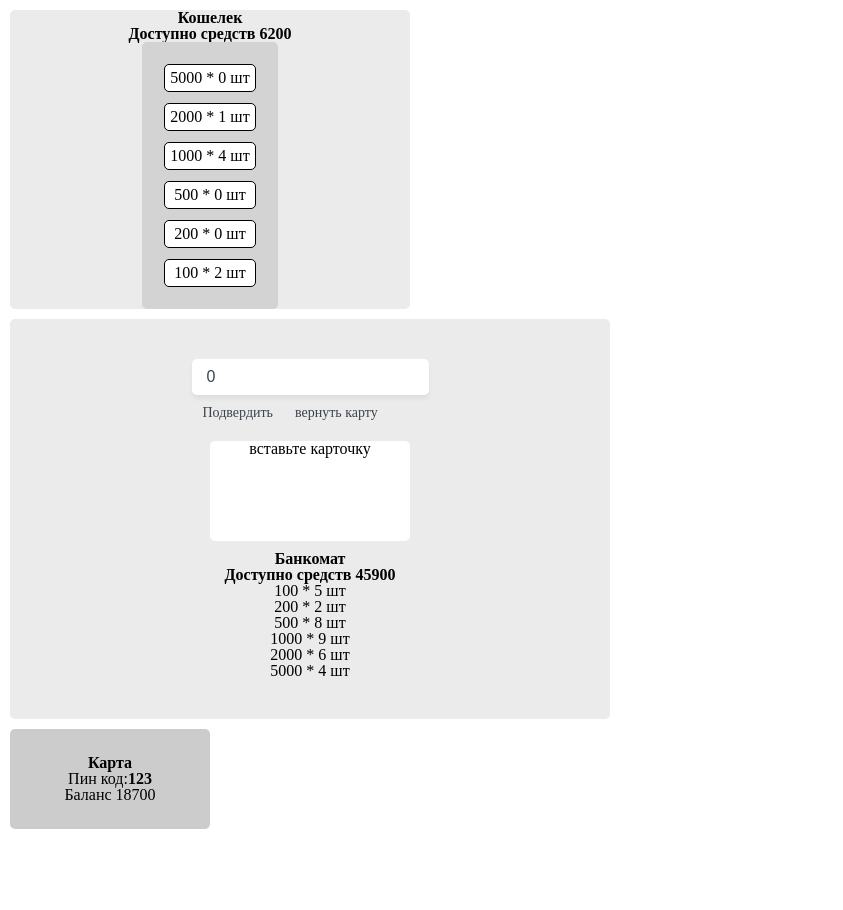
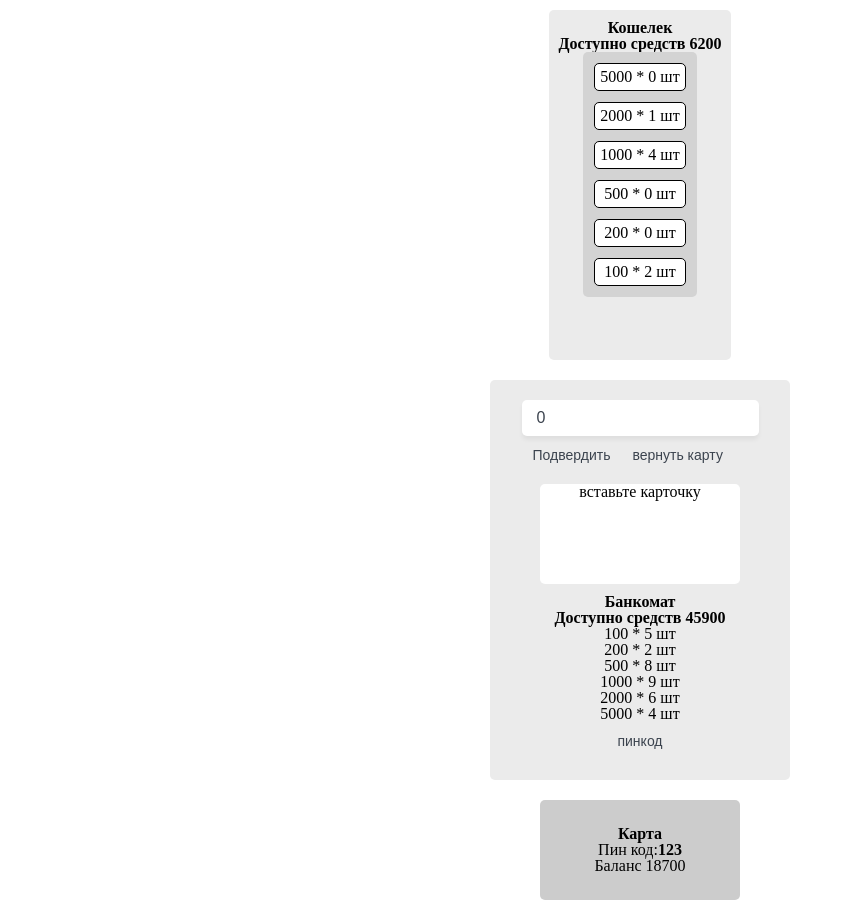
Before and after one commit to Zorotk/Bancomat, a React (Create React App) app: page / in a window 1280 px wide. Shown: the whole page, without its empty margins (0-843 px from the left). Before the commit the page ends 839 px from the top, so only its background shows below. Built offline with nearby package versions, Linux system fonts and the light colour scheme.

Commit message:
refactoring

```diff
--- a/src/Main.module.css
+++ b/src/Main.module.css
@@ -4,9 +4,15 @@
 }
 .root {
   position: relative;
+  min-height: 100vh;
+}
+@media (min-width: 777px) {
+  .root {
+    display: flex;
+    align-items: center;
+    flex-direction: column;
 
-
-  min-height: 100vh;
+  }
 }
 :root {
   --black: #3b434e;
--- a/src/components/BancCard/BankCard.module.css
+++ b/src/components/BancCard/BankCard.module.css
@@ -4,7 +4,7 @@
   align-items: center;
   flex-direction: column;
   margin: 10px;
-  min-width: 100px;
+  width: 100%;
   max-width: 200px;
   height: 100px;
   background-color: #cccccc;
--- a/src/components/Bancomat/Bancomat.tsx
+++ b/src/components/Bancomat/Bancomat.tsx
@@ -3,15 +3,14 @@ import BancomatState from "../../store/BancomatState";
 
 import Monitor from "../Monitor/Monitor";
 import styled from "./Bancomat.module.css";
-import {observer} from "mobx-react-lite";
+import { observer } from "mobx-react-lite";
+import {Button} from "../Button/Button";
 
 const Bancomat = observer(() => {
 
-
   return (
     <div className={styled.bancomat}>
-            <Monitor/>
-            <>
+      <Monitor />
       <h2>Банкомат</h2>
       <h2>Доступно средств {BancomatState.money}</h2>
       {Object.entries(BancomatState.limits).map(([value, count], i) => (
@@ -19,7 +18,7 @@ const Bancomat = observer(() => {
           {value} * {count} шт
         </div>
       ))}
-            </>
+      <Button onClick={BancomatState.setNotPinCode} types={'success'}>пинкод</Button>
     </div>
   );
 });
--- a/src/components/Button/Button.tsx
+++ b/src/components/Button/Button.tsx
@@ -1,22 +1,29 @@
 import styles from "./Button.module.css";
 
 import cn from "classnames";
-
+import { ButtonHTMLAttributes, DetailedHTMLProps } from "react";
+interface ButtonProps
+  extends DetailedHTMLProps<
+    ButtonHTMLAttributes<HTMLButtonElement>,
+    HTMLButtonElement
+  > {
+types:string
+}
 export const Button = ({
-  type,
+  types,
   children,
   className,
   ...props
-}: any): JSX.Element => {
+}: ButtonProps): JSX.Element => {
   return (
-    <div
+    <button
       className={cn(styles.button, className, {
-        [styles.primary]: type === "primary",
-        [styles.success]: type === "success",
+        [styles.primary]: types === "primary",
+        [styles.success]: types === "success",
       })}
       {...props}
     >
       {children}
-    </div>
+    </button>
   );
 };
--- a/src/components/Input/Input.tsx
+++ b/src/components/Input/Input.tsx
@@ -1,20 +1,17 @@
 import styles from "./Input.module.css";
 import cn from "classnames";
+import { DetailedHTMLProps, InputHTMLAttributes } from "react";
+interface InputProps extends DetailedHTMLProps<InputHTMLAttributes<HTMLInputElement>,HTMLInputElement>{
 
-export const Input = ({ className, error, ...props }: any): JSX.Element => {
+}
+export const Input = ({ className, ...props }: InputProps): JSX.Element => {
   return (
     <div className={cn(className, styles.inputWrapper)}>
       <input
-        className={cn(styles.input, {
-          [styles.error]: error,
-        })}
+        className={cn(styles.input)}
         {...props}
       />
-      {error && (
-        <span role="alert" className={styles.errorMessage}>
-          {error.message}
-        </span>
-      )}
+
     </div>
   );
 };
--- a/src/components/Monitor/Monitor.tsx
+++ b/src/components/Monitor/Monitor.tsx
@@ -1,4 +1,4 @@
-import React from "react";
+import React, { ChangeEvent } from "react";
 import bancomatStore from "../../store/BancomatState";
 import styled from "./Monitor.module.css";
 import {observer} from "mobx-react-lite";
@@ -13,14 +13,17 @@ const Monitor = observer(() => {
             <Input
               type="number"
               value={bancomatStore.inputValue}
-                        onChange={(e: any) =>
+              onChange={(e: ChangeEvent<HTMLInputElement>) =>
                 bancomatStore.setInputValue(Number(e.currentTarget.value))
               }
             />
-                    <Button type={"success"} onClick={bancomatStore.accessValue}>
+            <Button types={"success"} onClick={bancomatStore.accessValue} >
               Подвердить
             </Button>
-                    <Button type={"success"} onClick={() => bancomatStore.setAuth(false)}>
+            <Button
+              types={"success"}
+              onClick={() => bancomatStore.setAuth(false)}
+            >
               вернуть карту
             </Button>
           </div>
@@ -28,7 +31,7 @@ const Monitor = observer(() => {
           <Input
             type="number"
             value={bancomatStore.inputMoney}
-                    onChange={(e: any) =>
+            onChange={(e: ChangeEvent<HTMLInputElement>) =>
               bancomatStore.setMoney(Number(e.currentTarget.value))
             }
           />
@@ -38,17 +41,20 @@ const Monitor = observer(() => {
           <div className={styled.monitorPanel}>
             <Button
               onClick={() => bancomatStore.setMode("issue")}
-                        type={"primary"}
+              types={"primary"}
             >
               выдача наличных
             </Button>
             <Button
-                        type={"primary"}
+              types={"primary"}
               onClick={() => bancomatStore.setMode("introduction")}
             >
               внесение наличных
             </Button>
-                    <Button type={"primary"} onClick={() => bancomatStore.setAuth(false)}>
+            <Button
+              types={"primary"}
+              onClick={() => bancomatStore.setAuth(false)}
+            >
               вернуть карту
             </Button>
           </div>
--- a/src/components/Purse/Purse.module.css
+++ b/src/components/Purse/Purse.module.css
@@ -1,12 +1,13 @@
 .purse {
   display: flex;
-  justify-content: center;
   align-items: center;
   flex-direction: column;
   margin: 10px;
+  padding: 10px;
   max-width: 400px;
   background-color: var(--gray-light);
   text-align: center;
+  height: 350px;
 }
 .money {
   margin: 11px;
--- a/src/components/Purse/Purse.tsx
+++ b/src/components/Purse/Purse.tsx
@@ -2,6 +2,7 @@ import {DragDropContext, Draggable, Droppable} from "react-beautiful-dnd";
 import PurseState from "../../store/PurseState";
 import {observer} from "mobx-react-lite";
 import styled from "./Purse.module.css";
+import React from "react";
 
 const Purse = observer(() => {
     function handleOnDragEnd(result: any) {
@@ -11,6 +12,7 @@ const Purse = observer(() => {
         items.splice(result.destination.index, 0, reorderedItem);
         PurseState.setLimits(items);
     }
+
 
     return (
         <div className={styled.purse}>
@@ -24,8 +26,7 @@ const Purse = observer(() => {
                                 background: snapshot.isDraggingOver
                                     ? "lightgreen"
                                     : "lightgrey",
-                                minHeight: "150px",
-                                padding: "11px",
+
                             }}
                             {...provided.droppableProps}
                             ref={provided.innerRef}
--- a/src/store/BancomatState.ts
+++ b/src/store/BancomatState.ts
@@ -7,11 +7,10 @@ class BancomatState {
     pinCode = 123
     displayMessage = 'вставьте карточку'
     inputValue = 0
-    displayValue = ''
     auth = false
     isValidpinCode = false
     errorAuth = 0
-    limits: Record<number, number> = {5000: 4, 2000: 6, 1000: 9, 500: 8, 200: 2, 100: 5};
+    limits: Record<string, number> = {5000: 4, 2000: 6, 1000: 9, 500: 8, 200: 2, 100: 5};
     inputMoney = 0
 
     constructor() {
@@ -72,7 +71,6 @@ class BancomatState {
                     this.displayMessage = 'нет купюр такого формата в наличии'
                 }
             }
-
         }
         if (value === 'introduction') {
             // console.log(Object.assign({},...PurseState.limits.map(({value,count})=>{return {[value]:count}})))
@@ -85,7 +83,7 @@ class BancomatState {
                 CardState.setBalance(-this.inputMoney)
                 PurseState.subtractLimits(fn)
                 for (let key in fn) {
-                    this.limits[key as any] += fn[key]
+                    this.limits[+key] += fn[key]
                 }
                 this.displayMessage = `внесено ${this.inputMoney}, для продолжения Введите пин код`
                 this.isValidpinCode = false
@@ -94,6 +92,11 @@ class BancomatState {
                 this.displayMessage = 'нет купюр такого формата в наличии'
             }
         }
+    }
+
+    setNotPinCode=()=> {
+        this.auth = true
+        this.isValidpinCode = true
     }
 
     setInputValue(value: number) {
--- a/src/store/PurseState.ts
+++ b/src/store/PurseState.ts
@@ -1,6 +1,6 @@
 import {makeAutoObservable} from "mobx";
 
-interface P {
+interface MoneyCount {
     value: number,
     count: number
 }
@@ -21,7 +21,7 @@ class PurseState {
         this.availableMoney()
     }
 
-    setLimits(value: P[]) {
+    setLimits(value: MoneyCount[]) {
         this.limits = value
     }
 
--- a/tsconfig.json
+++ b/tsconfig.json
@@ -6,6 +6,7 @@
       "dom.iterable",
       "esnext"
     ],
+    "noImplicitAny":true,
     "allowJs": true,
     "skipLibCheck": true,
     "esModuleInterop": true,
```
Lines whose indentation alone changed are shown as unchanged.
